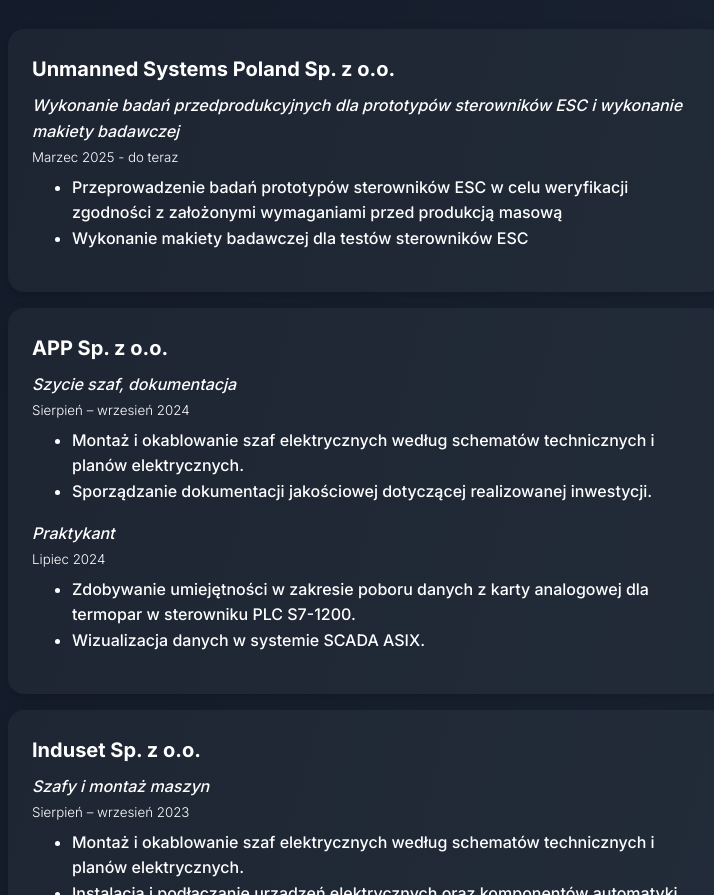
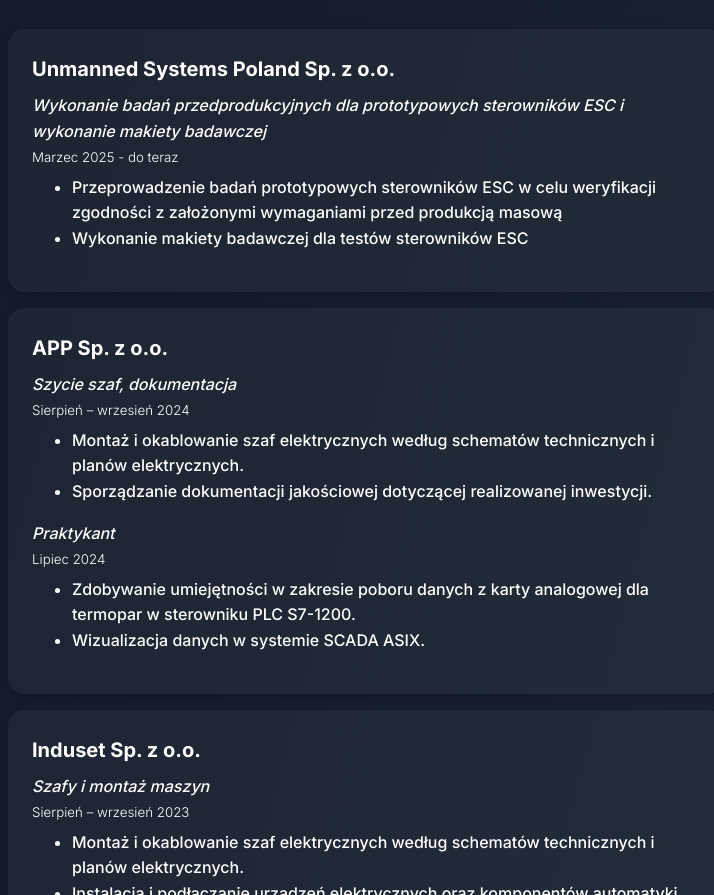
Before and after one commit to PawelSupa/portfolio, a plain HTML site: page index.html in a window 1280 px wide. Shown: the part 1165-2060 px from the top of the page, without its empty margins (274-988 px from the left). Drawn offline with Linux system fonts and the light colour scheme.

Commit message:
Update index.html

```diff
--- a/index.html
+++ b/index.html
@@ -224,10 +224,10 @@
       <h3>Doświadczenie</h3>
       <div class="project-card">
         <h4>Unmanned Systems Poland Sp. z o.o. </h4>
-        <i>Wykonanie badań przedprodukcyjnych dla prototypów sterowników ESC i wykonanie makiety badawczej</i><br>
+        <i>Wykonanie badań przedprodukcyjnych dla prototypowych sterowników ESC i wykonanie makiety badawczej</i><br>
         <small>Marzec 2025 - do teraz</small>
         <ul>
-          <li>Przeprowadzenie badań prototypów sterowników ESC w celu weryfikacji zgodności z założonymi wymaganiami przed produkcją masową</li>
+          <li>Przeprowadzenie badań prototypowych sterowników ESC w celu weryfikacji zgodności z założonymi wymaganiami przed produkcją masową</li>
           <li>Wykonanie makiety badawczej dla testów sterowników ESC</li>
         </ul>
       </div>
```
